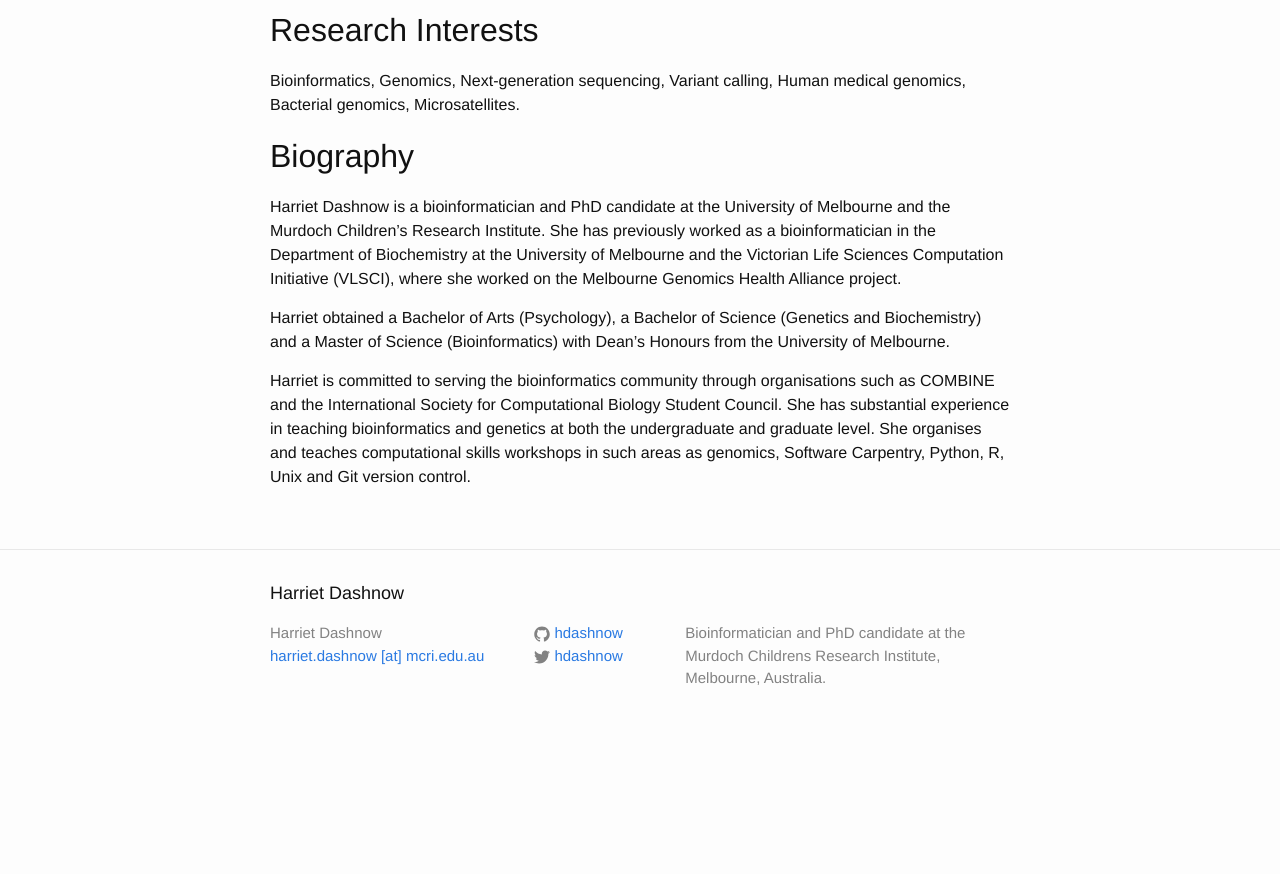
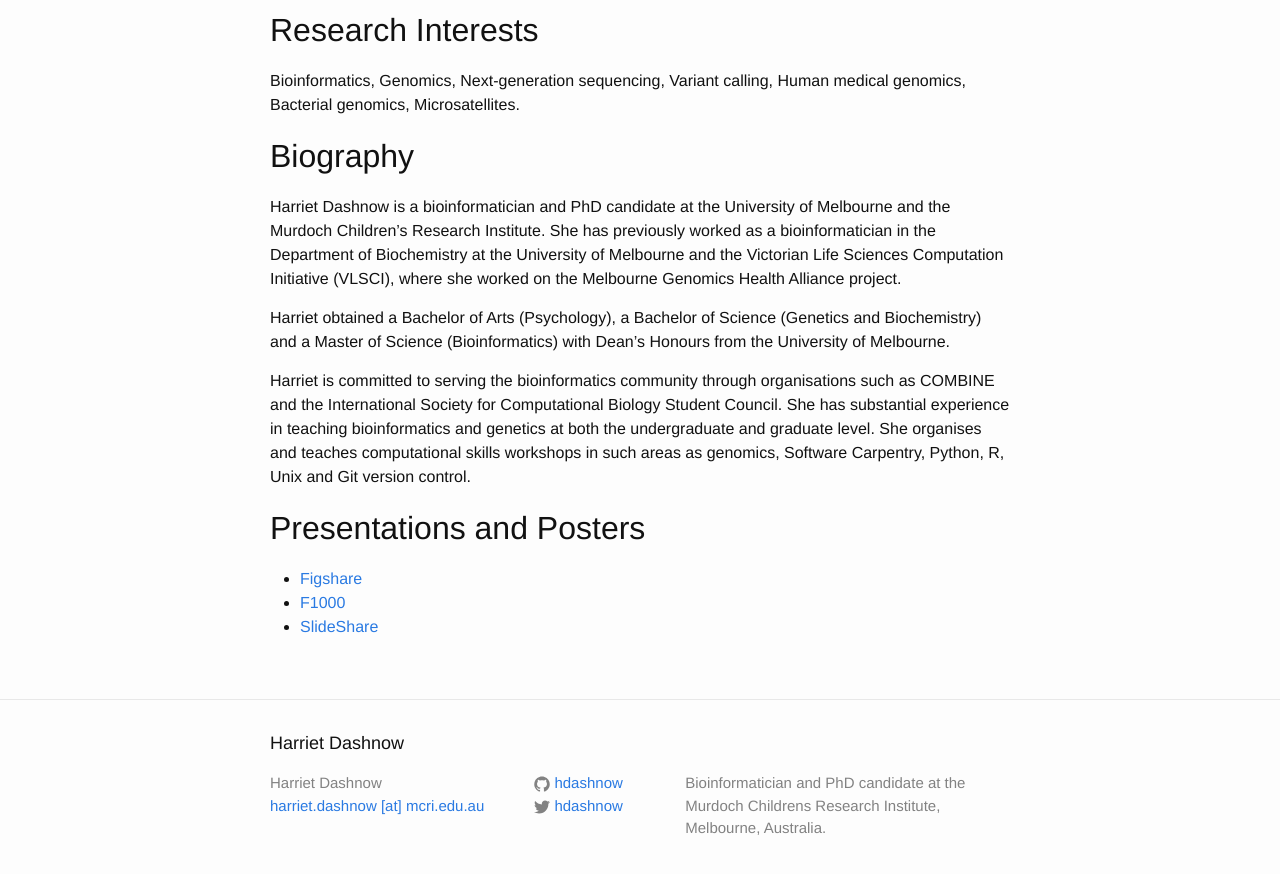
Before and after one commit to hdashnow/hdashnow.github.io, a Jekyll site: the page built from about.md, in a window 1280 px wide and 900 px high, scrolled down 998 px. Shown: the top 874 px of the window. Built offline with Jekyll 4.4.1, drawn with Linux system fonts in a browser that asks for light colours; before the commit the page ends 1748 px from its top, so only the background shows below that.

Commit message:
add slides and presentations

```diff
--- a/about.md
+++ b/about.md
@@ -37,3 +37,8 @@ Harriet Dashnow is a bioinformatician and PhD candidate at the University of Mel
 Harriet obtained a Bachelor of Arts (Psychology), a Bachelor of Science (Genetics and Biochemistry) and a Master of Science (Bioinformatics) with Dean’s Honours from the University of Melbourne.
 
 Harriet is committed to serving the bioinformatics community through organisations such as COMBINE and the International Society for Computational Biology Student Council. She has substantial experience in teaching bioinformatics and genetics at both the undergraduate and graduate level. She organises and teaches computational skills workshops in such areas as genomics, Software Carpentry, Python, R, Unix and Git version control.
+
+## Presentations and Posters
+* [Figshare](https://figshare.com/authors/Harriet_Dashnow/813049)
+* [F1000](http://f1000research.com/search?q=dashnow)
+* [SlideShare](http://www.slideshare.net/AustralianBioinformatics/how-we-became-bioinformaticians)
```
